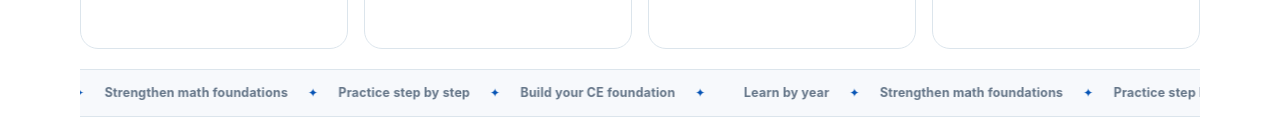
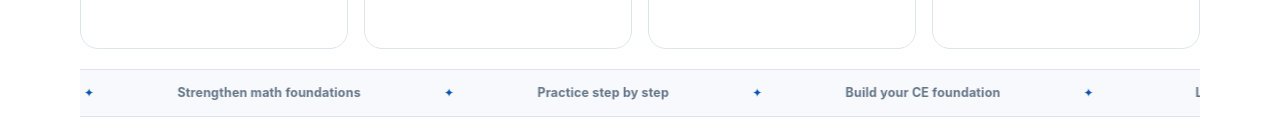
Before and after one commit to justryan-n2d/CEStudy, a React (Vite) app: page / in a window 1280 px wide. Shown: the part 813-952 px from the top of the page. Built offline with nearby package versions, Linux system fonts and the light colour scheme; no server answers.

Commit message:
style: ensure continuous marquee loop at desktop widths

```diff
--- a/src/styles/global.css
+++ b/src/styles/global.css
@@ -2221,7 +2221,9 @@ body {
 .home-marquee-group {
   display: flex;
   flex: 0 0 auto;
+  min-width: 100vw;
   align-items: center;
+  justify-content: space-around;
   gap: 1.25rem;
   padding: .85rem 1.2rem;
   white-space: nowrap;
```
